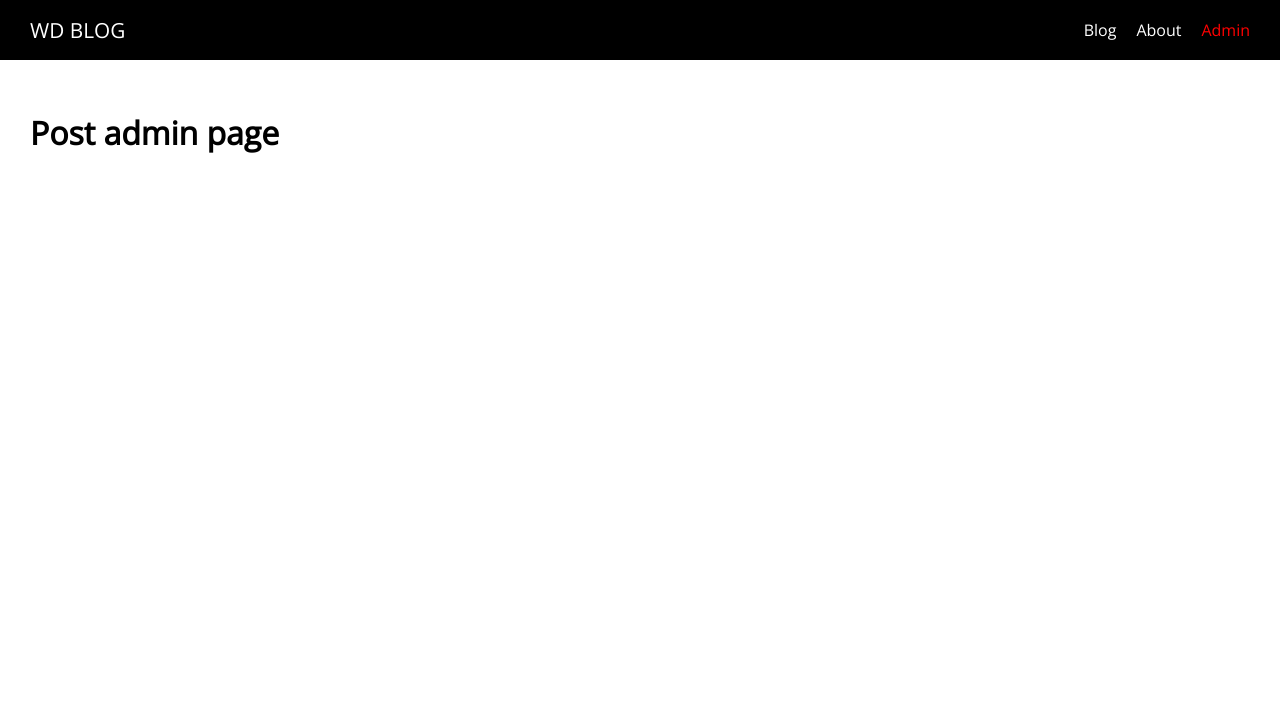
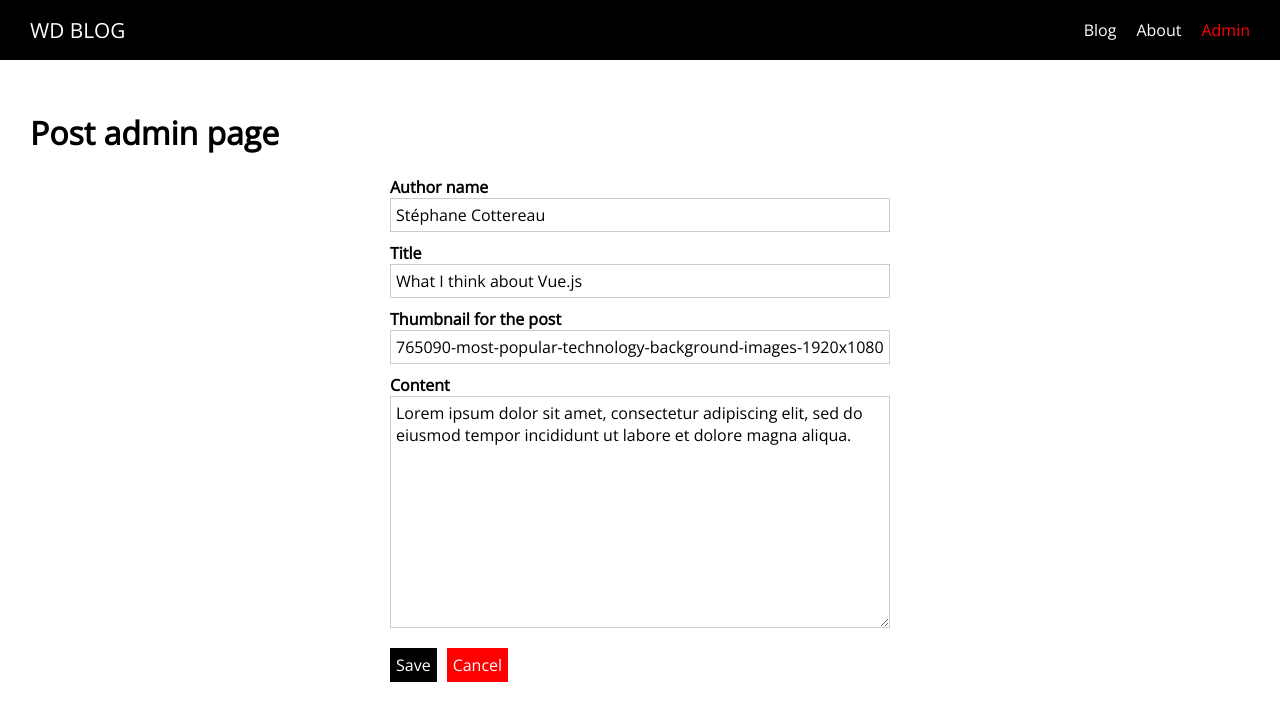
Before and after one commit to stefcot/ssr-example-with-nuxt, a Nuxt app: page /admin/1 in a window 1280 px wide. Shown: the top 720 px of the page. Built offline with nearby package versions, Linux system fonts and the light colour scheme.

Commit message:
Pages, routing & love : Added isAdmin feature to pass edit/create mode to post form

```diff
--- /dev/null
+++ b/components/Admin/AdminPostForm.vue
@@ -0,0 +1,59 @@
+<template>
+  <form @submit.prevent="onSave">
+    <AppControlInput v-model="editedPost.author">Author name</AppControlInput>
+    <AppControlInput v-model="editedPost.title">Title</AppControlInput>
+    <AppControlInput v-model="editedPost.thumbnail"
+      >Thumbnail for the post</AppControlInput
+    >
+    <AppControlInput v-model="editedPost.content" control-type="textarea"
+      >Content</AppControlInput
+    >
+    <AppButton type="submit">Save</AppButton>
+    <AppButton
+      type="button"
+      style="margin: 10px;"
+      btn-style="cancel"
+      @click="onCancel"
+      >Cancel</AppButton
+    >
+  </form>
+</template>
+<script>
+import AppButton from '@/components/UI/AppButton'
+import AppControlInput from '@/components/UI/AppControlInput'
+
+export default {
+  name: 'AdminPostForm',
+  components: {
+    AppButton,
+    AppControlInput
+  },
+  props: {
+    post: {
+      type: Object,
+      default: () => ({}),
+      required: false
+    }
+  },
+  data() {
+    return {
+      editedPost: this.post
+        ? { ...this.post }
+        : {
+            title: '',
+            author: '',
+            thumbnail: '',
+            content: ''
+          }
+    }
+  },
+  methods: {
+    onCancel() {
+      this.$router.push('/admin')
+    },
+    onSave() {}
+  }
+}
+</script>
+
+<style scoped></style>
--- a/components/Posts/PostList.vue
+++ b/components/Posts/PostList.vue
@@ -2,6 +2,7 @@
   <section class="posts-list">
     <post-preview
       :id="1"
+      :is-admin="isAdmin"
       title="First post"
       preview-text="Some greta explanation"
       thumbnail="765090-most-popular-technology-background-images-1920x1080-hd-for-mobile.jpg"
@@ -13,7 +14,15 @@
 import PostPreview from '@/components/Posts/PostPreview'
 export default {
   name: 'PostList',
-  components: { PostPreview }
+  components: {
+    PostPreview
+  },
+  props: {
+    isAdmin: {
+      type: Boolean,
+      default: false
+    }
+  }
 }
 </script>
 
--- a/components/Posts/PostPreview.vue
+++ b/components/Posts/PostPreview.vue
@@ -1,5 +1,5 @@
 <template>
-  <nuxt-link :to="'/posts/' + id" class="post-preview">
+  <nuxt-link :to="postLink" class="post-preview">
     <article>
       <div
         class="post-thumbnail"
@@ -35,6 +35,15 @@ export default {
     thumbnail: {
       type: String,
       required: true
+    },
+    isAdmin: {
+      type: Boolean,
+      required: true
+    }
+  },
+  computed: {
+    postLink() {
+      return this.isAdmin ? '/admin/' + this.id : '/posts/' + this.id
     }
   }
 }
--- a/pages/admin/_postId/index.vue
+++ b/pages/admin/_postId/index.vue
@@ -1,11 +1,46 @@
 <template>
-  <div class="admin-page">
+  <div class="admin-post-page">
     <h1>Post admin page</h1>
+    <section class="update-form">
+      <AdminPostForm :post="loadedPost"></AdminPostForm>
+    </section>
   </div>
 </template>
 
+<script>
+import AdminPostForm from '@/components/Admin/AdminPostForm'
+
+export default {
+  components: {
+    AdminPostForm
+  },
+  data() {
+    return {
+      loadedPost: {
+        author: 'Stéphane Cottereau',
+        title: 'What I think about Vue.js',
+        content:
+          'Lorem ipsum dolor sit amet, consectetur adipiscing elit, sed do eiusmod tempor incididunt ut labore et dolore magna aliqua.',
+        thumbnail:
+          '765090-most-popular-technology-background-images-1920x1080-hd-for-mobile.jpg'
+      }
+    }
+  }
+}
+</script>
+
 <style class="scoped">
-.admin-page {
+.admin-post-page {
   padding: 30px;
 }
+
+.update-form {
+  margin: 0 auto;
+}
+
+@media (min-width: 768px) {
+  .update-form {
+    width: 500px;
+  }
+}
 </style>
--- a/pages/admin/index.vue
+++ b/pages/admin/index.vue
@@ -6,7 +6,7 @@
     </section>
     <section class="existing-posts">
       <h1>Existing posts</h1>
-      <PostList></PostList>
+      <PostList is-admin></PostList>
     </section>
   </div>
 </template>
--- a/pages/admin/new-post/index.vue
+++ b/pages/admin/new-post/index.vue
@@ -1,57 +1,17 @@
 <template>
   <div class="admin-new-post-page">
-    <section>
-      <h1>New post</h1>
-    </section>
     <section class="new-post-form">
-      <form @submit.prevent="onSave">
-        <AppControlInput v-model="editedPost.author"
-          >Author name</AppControlInput
-        >
-        <AppControlInput v-model="editedPost.title">Title</AppControlInput>
-        <AppControlInput v-model="editedPost.thumbnail"
-          >Thumbnail for the post</AppControlInput
-        >
-        <AppControlInput v-model="editedPost.content" control-type="textarea"
-          >Content</AppControlInput
-        >
-        <AppButton type="submit">Save</AppButton>
-        <AppButton
-          type="button"
-          style="margin: 10px;"
-          btn-style="cancel"
-          @click="onCancel"
-          >Cancel</AppButton
-        >
-      </form>
+      <AdminPostForm></AdminPostForm>
     </section>
   </div>
 </template>
 
 <script>
-import AppButton from '@/components/UI/AppButton'
-import AppControlInput from '@/components/UI/AppControlInput'
+import AdminPostForm from '@/components/Admin/AdminPostForm'
 
 export default {
   components: {
-    AppButton,
-    AppControlInput
-  },
-  data() {
-    return {
-      editedPost: {
-        title: '',
-        author: '',
-        thumbnail: '',
-        content: ''
-      }
-    }
-  },
-  methods: {
-    onCancel() {
-      this.$router.push('/admin')
-    },
-    onSave() {}
+    AdminPostForm
   }
 }
 </script>
@@ -60,4 +20,13 @@ export default {
 .admin-new-post-page {
   padding: 30px;
 }
+.new-post-form {
+  margin: 0 auto;
+}
+
+@media (min-width: 768px) {
+  .new-post-form {
+    width: 500px;
+  }
+}
 </style>
--- a/pages/posts/_id/index.vue
+++ b/pages/posts/_id/index.vue
@@ -3,7 +3,7 @@
     <section class="post">
       <h1>Title of the post</h1>
       <div class="post-details small">
-        <div>Last uodated on XXX</div>
+        <div>Last updated on XXX</div>
         <div>Written by NAME</div>
       </div>
       <p class="post-content">
@@ -22,6 +22,7 @@
   display: flex;
   width: 100%;
   flex-flow: column;
+  padding: 30px;
 }
 .post {
   display: flex;
@@ -37,11 +38,13 @@ h1 {
 }
 .post-details {
   display: flex;
+  flex-flow: column;
 }
 .post-content {
   display: block;
   padding: 0;
   margin: 0 0 10px;
+  text-align: left;
 }
 .post-feedback {
   font-style: italic;
```
